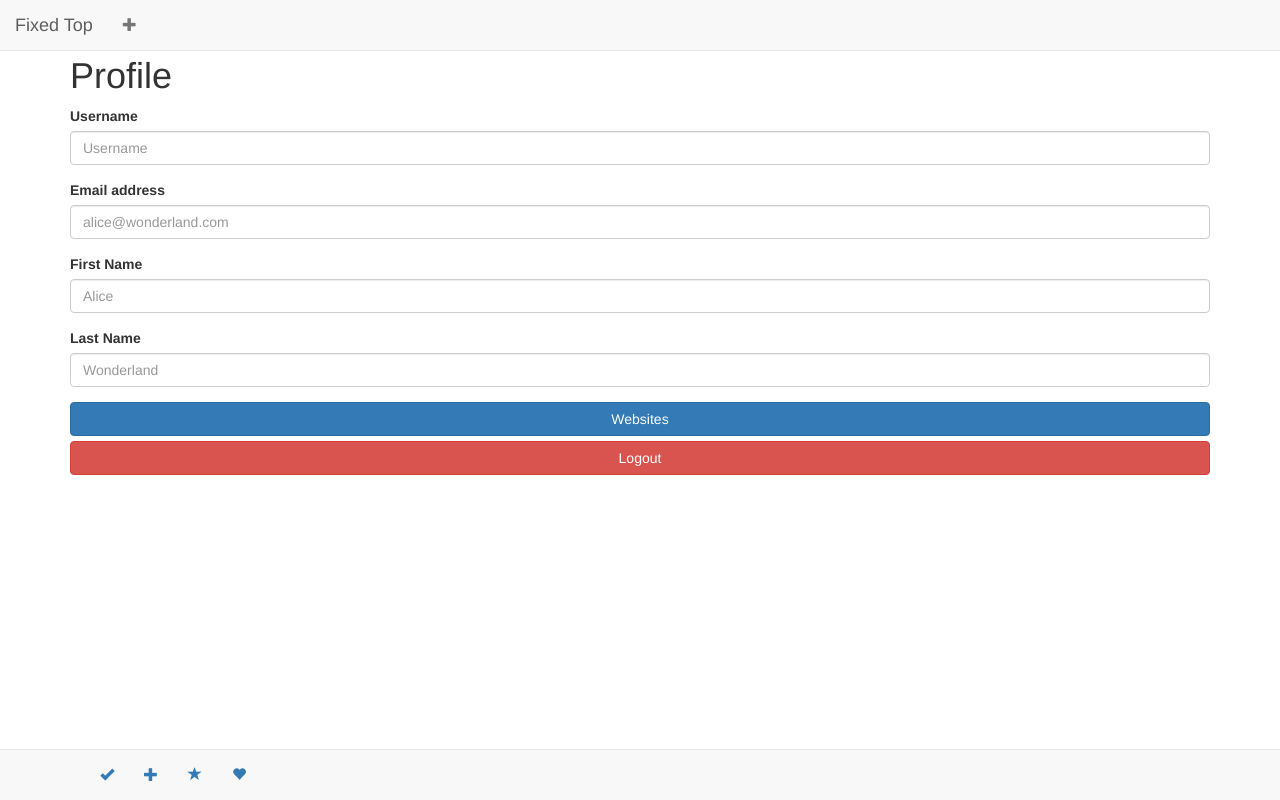
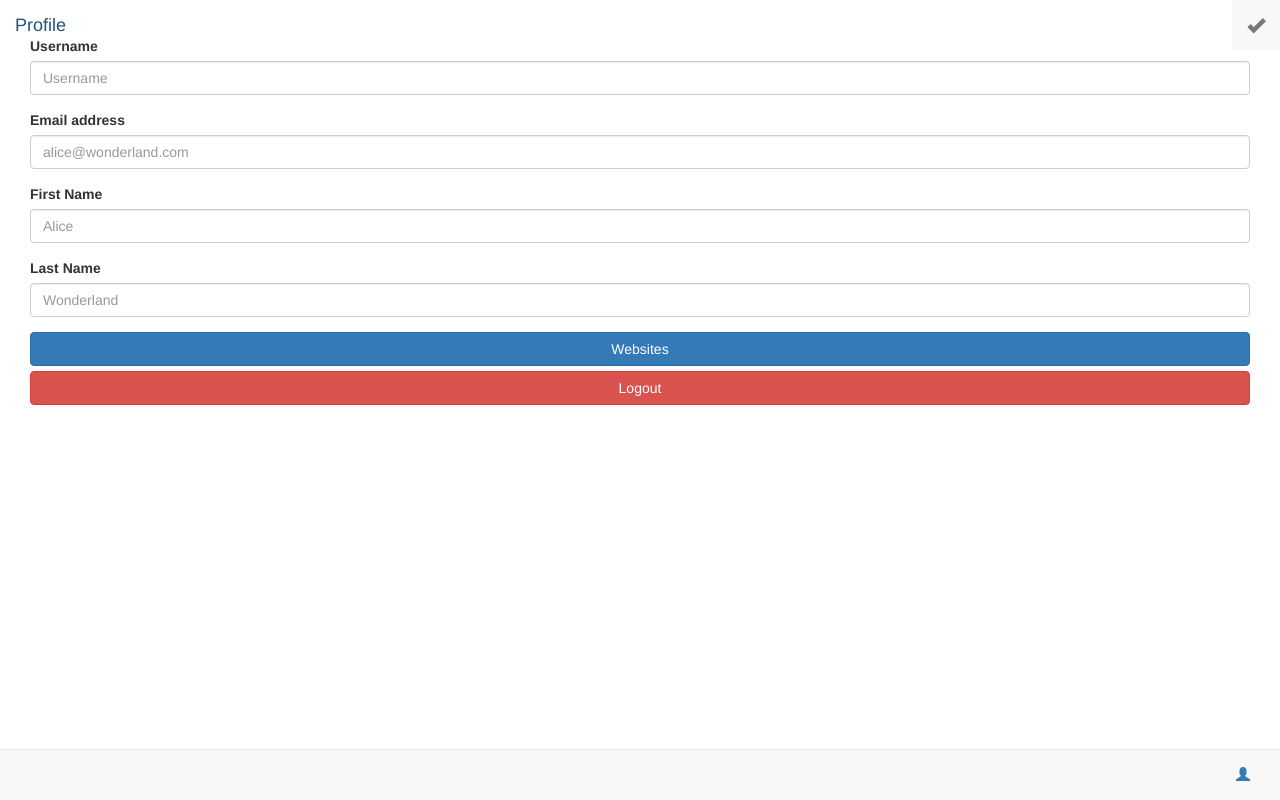
Before and after one commit to soumyaj/janardhanan-soumya-webdev, a website: page public/assignment/profile.html in a window 1280 px wide. Drawn offline with nearby package versions, Linux system fonts and the light colour scheme.

Commit message:
Adding profile.html

```diff
--- a/public/assignment/profile.html
+++ b/public/assignment/profile.html
@@ -2,32 +2,24 @@
 <html lang="en">
 <head>
     <meta charset="UTF-8">
-    <title>Title</title>
+    <title>Website Builder</title>
     <link href="https://maxcdn.bootstrapcdn.com/bootstrap/3.3.6/css/bootstrap.min.css" rel="stylesheet"/>
-    <link href="css/style.css" rel="stylesheet"/>
+    <link href="./css/style.css" rel="stylesheet"/>
+    <meta name="viewport" content="width=devide-width initial-scale=1">
 </head>
 <body>
+<div class="container-fluid">
+    <nav class="navbar navbar-fixed-top header">
 
-<nav class="navbar navbar-default navbar-fixed-top">
-    <div class="container-fluid">
-        <div class="navbar-header">
-            <a class="navbar-brand" href="#">
-                Fixed Top
+        <a class="navbar-brand header-text" href="#">Profile</a>
+        <span class="navbar-brand navbar-default pull-right header">
+            <a href="#" class="navbar-link ">
+                <span class="glyphicon glyphicon-ok header-icon"></span>
             </a>
-            <p class="navbar-text pull-right">
-                <a href="#" class="navbar-link">
-          <span class="glyphicon glyphicon-plus">
         </span>
-                </a>
-            </p>
-        </div>
-    </div>
     </nav>
 
-
-    <div class="container">
-        <h1>Profile</h1>
-
+    <div class="container-fluid body">
         <form>
             <div class="form-group">
                 <label for="username">Username</label>
@@ -51,34 +43,16 @@
            href="website-list.html">Websites</a>
         <a class="btn btn-danger  btn-block"
            href="login.html">Logout</a>
-    </div>
-
-<nav class="navbar navbar-default navbar-fixed-bottom">
-    <div class="container">
-        <div class="row navbar-text">
-            <div class="col-xs-3 text-center">
+        <nav class="navbar navbar-default navbar-fixed-bottom footer">
+            <div class="container-fluid">
+                <div class="row navbar-text pull-right">
                         <a href="#">
-                    <span class="glyphicon glyphicon-ok"></span>
-                </a>
-            </div>
-            <div class="col-xs-3 text-center">
-                <a href="#">
-                    <span class="glyphicon glyphicon-plus"></span>
-                </a>
-            </div>
-            <div class="col-xs-3 text-center">
-                <a href="#">
-                    <span class="glyphicon glyphicon-star"></span>
-                </a>
-            </div>
-            <div class="col-xs-3 text-center">
-                <a href="#">
-                    <span class="glyphicon glyphicon-heart"></span>
+                            <span class="glyphicon glyphicon-user footer-text"></span>
                         </a>
                 </div>
             </div>
+        </nav>
     </div>
-</nav>
-
+</div>
 </body>
 </html>
```
Lines whose indentation alone changed are shown as unchanged.
